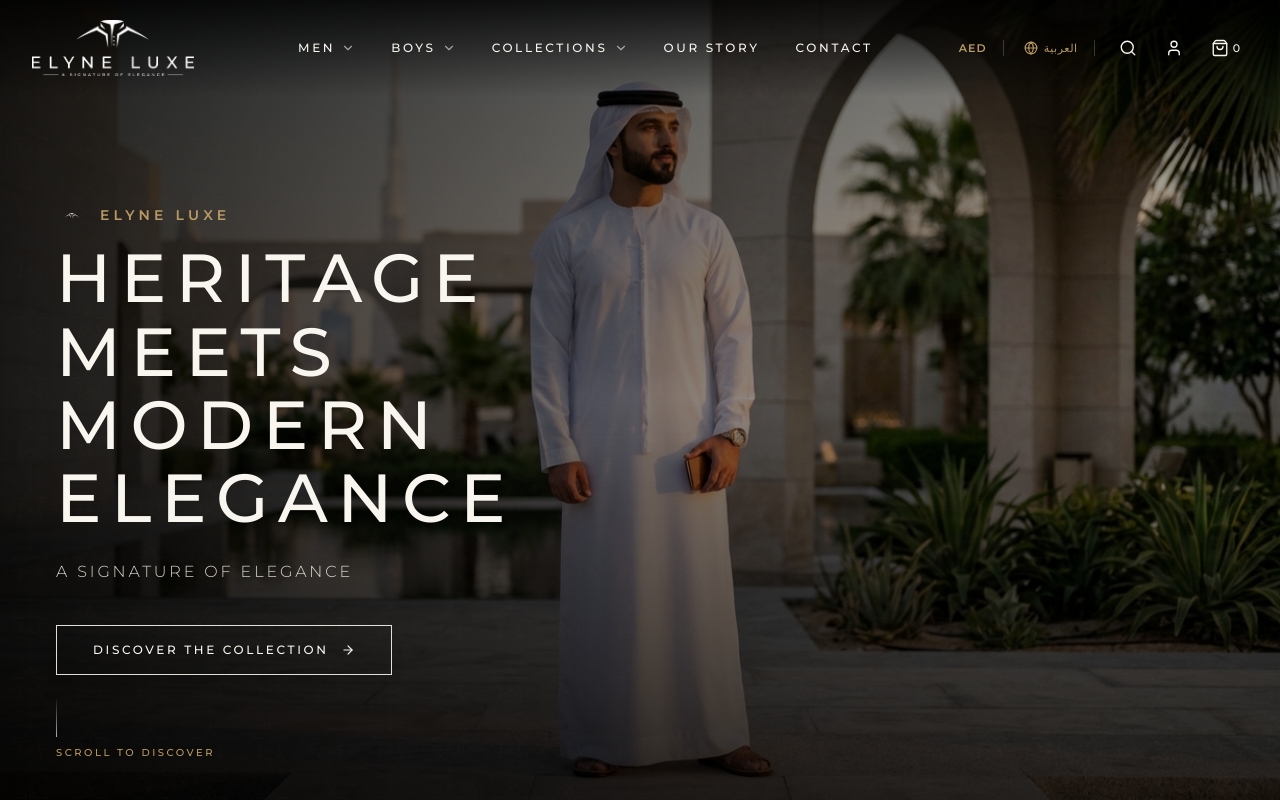
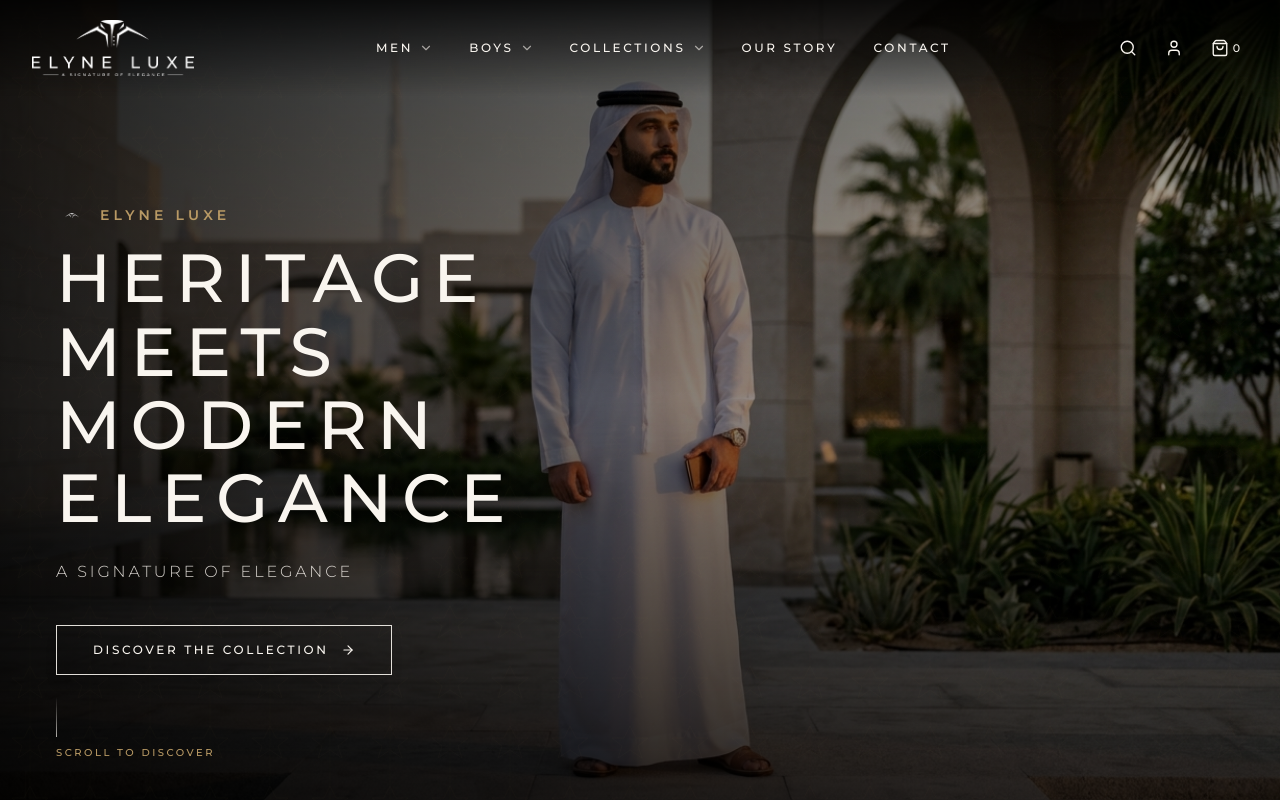
Before and after one commit to elyneluxe-ctrl/elyne, a Next.js app: page / in a window 1280 px wide. Shown: the top 800 px of the page. Built offline with nearby package versions, Linux system fonts and the light colour scheme; no server answers.

Commit message:
fix(navbar): remove currency and language selectors from header

```diff
--- a/src/components/Navbar.tsx
+++ b/src/components/Navbar.tsx
@@ -4,7 +4,7 @@ import React, { useState, useEffect, useRef } from "react";
 import Link from "next/link";
 import Image from "next/image";
 import { usePathname } from "next/navigation";
-import { Search, User, ShoppingBag, Menu, X, ChevronDown, Globe } from "lucide-react";
+import { Search, User, ShoppingBag, Menu, X, ChevronDown } from "lucide-react";
 import { useCart } from "@/context/CartContext";
 import { motion, AnimatePresence } from "framer-motion";
 import MenMegaMenu from "./MenMegaMenu";
@@ -213,25 +213,8 @@ export default function Navbar() {
           </div>
         </nav>
 
-        {/* RIGHT (or LEFT in RTL): Currency, Language, Search, Account, Shopping Bag */}
+        {/* RIGHT (or LEFT in RTL): Search, Account, Shopping Bag */}
         <div className="flex items-center space-x-3 sm:space-x-5 rtl:space-x-reverse text-[#F9F5EF] w-16 lg:w-auto justify-end">
-          {/* Currency Selector: AED / د.إ */}
-          <div className="hidden sm:flex items-center text-[11px] tracking-widest font-medium text-[#F9F5EF]/85 border-r rtl:border-r-0 rtl:border-l border-[#F9F5EF]/20 pr-4 rtl:pr-0 rtl:pl-4">
-            <span className="text-[#B99A65] font-semibold">{t.nav.currency}</span>
-          </div>
-
-          {/* Language Selector: EN / العربية with smooth toggle */}
-          <button
-            onClick={toggleLanguage}
-            className="flex items-center space-x-1.5 rtl:space-x-reverse text-[11px] tracking-wider text-[#F9F5EF]/90 hover:text-white transition-colors border-r rtl:border-r-0 rtl:border-l border-[#F9F5EF]/20 pr-4 rtl:pr-0 rtl:pl-4"
-            aria-label="Switch Language / تبديل اللغة"
-          >
-            <Globe className="w-3.5 h-3.5 text-[#B99A65]" />
-            <span className="font-medium text-[#B99A65] hover:text-white transition-colors">
-              {t.nav.langToggle}
-            </span>
-          </button>
-
           {/* Search Trigger */}
           <button
             onClick={openSearch}
```
